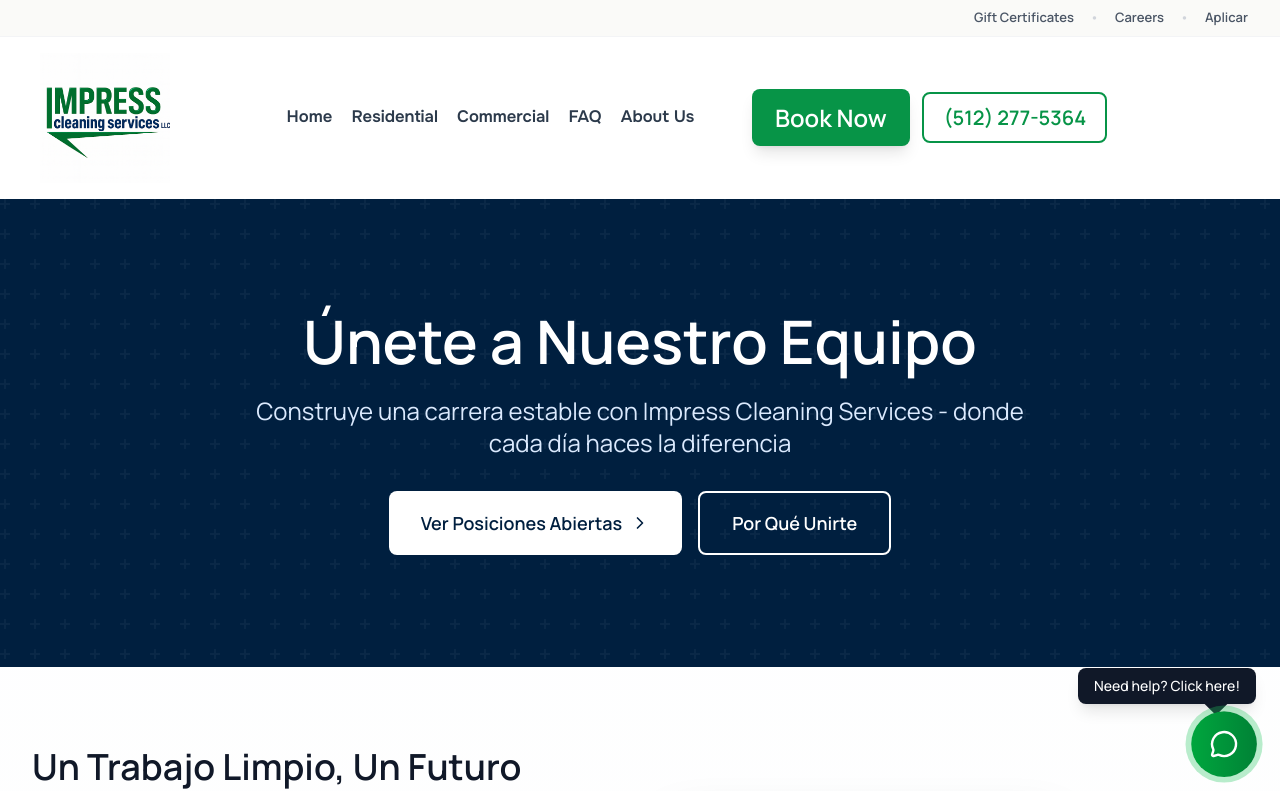
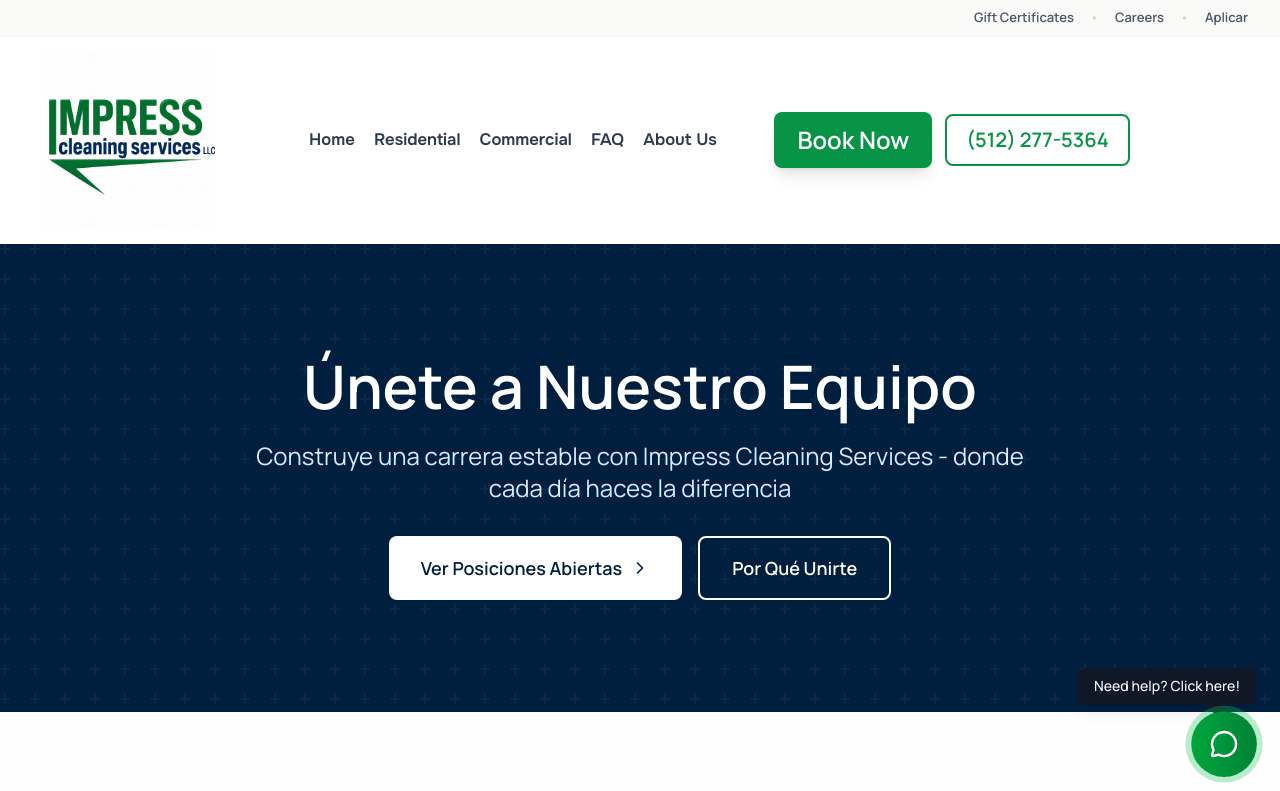
Before and after one commit to resp23f/impress-cleaning-site, a Next.js app: page /aplicar in a window 1280 px wide. Shown: the top 791 px of the page. Built offline with nearby package versions, Linux system fonts and the light colour scheme.

Commit message:
Update Hero section padding and Header logo dimensions for improved layout and consistency

```diff
--- a/src/app/HomePage.jsx
+++ b/src/app/HomePage.jsx
@@ -105,8 +105,8 @@ function Hero() {
           <div className="absolute inset-0 bg-gradient-to-r from-black/30 via-black/15 to-transparent pointer-events-none" />
 
           <div className="relative z-10">
-            <div className="mx-auto max-w-[1440px] 3xl:max-w-[1600px] px-6 md:px-12 lg:px-16">
-              <div className="grid md:grid-cols-2 items-center min-h-[65vh] md:min-h-[75vh] 2xl:min-h-[82vh] py-12 md:py-16">
+<div className="mx-auto max-w-[1440px] 3xl:max-w-[1600px] px-6 md:px-12 lg:px-16">
+  <div className="grid md:grid-cols-2 items-center min-h-[65vh] md:min-h-[75vh] 2xl:min-h-[82vh] pt-32 pb-12 md:py-16">
 
                 <div className="max-w-[650px]">
                   {/* Headline with better line breaks and spacing */}
--- a/src/components/Header.jsx
+++ b/src/components/Header.jsx
@@ -75,14 +75,14 @@ function SiteHeader() {
   className="flex items-center select-none shrink-0 relative z-10 md:-ml-2 lg:-ml-4 xl:-ml-6"
   aria-label="Impress Cleaning Home"
 >
-  <Image
-    src="/three-dimensionlogo.png"
-    alt="Impress Cleaning Services"
-    width={260}
-    height={156}
-    className="h-[85px] w-auto md:h-[95px] lg:h-[110px] xl:h-[130px] 2xl:h-[145px] object-contain"
-    priority
-  />
+<Image
+src="/three-dimensionlogo.png"
+alt="Impress Cleaning Services"
+width={350}
+height={210}
+className="h-[115px] w-auto md:h-[135px] lg:h-[155px] xl:h-[175px] 2xl:h-[195px] object-contain"
+priority
+/>
 </Link>
             {/* ========== HAMBURGER MENU Icon (Mobile Only) ========== */}
 <button
```
